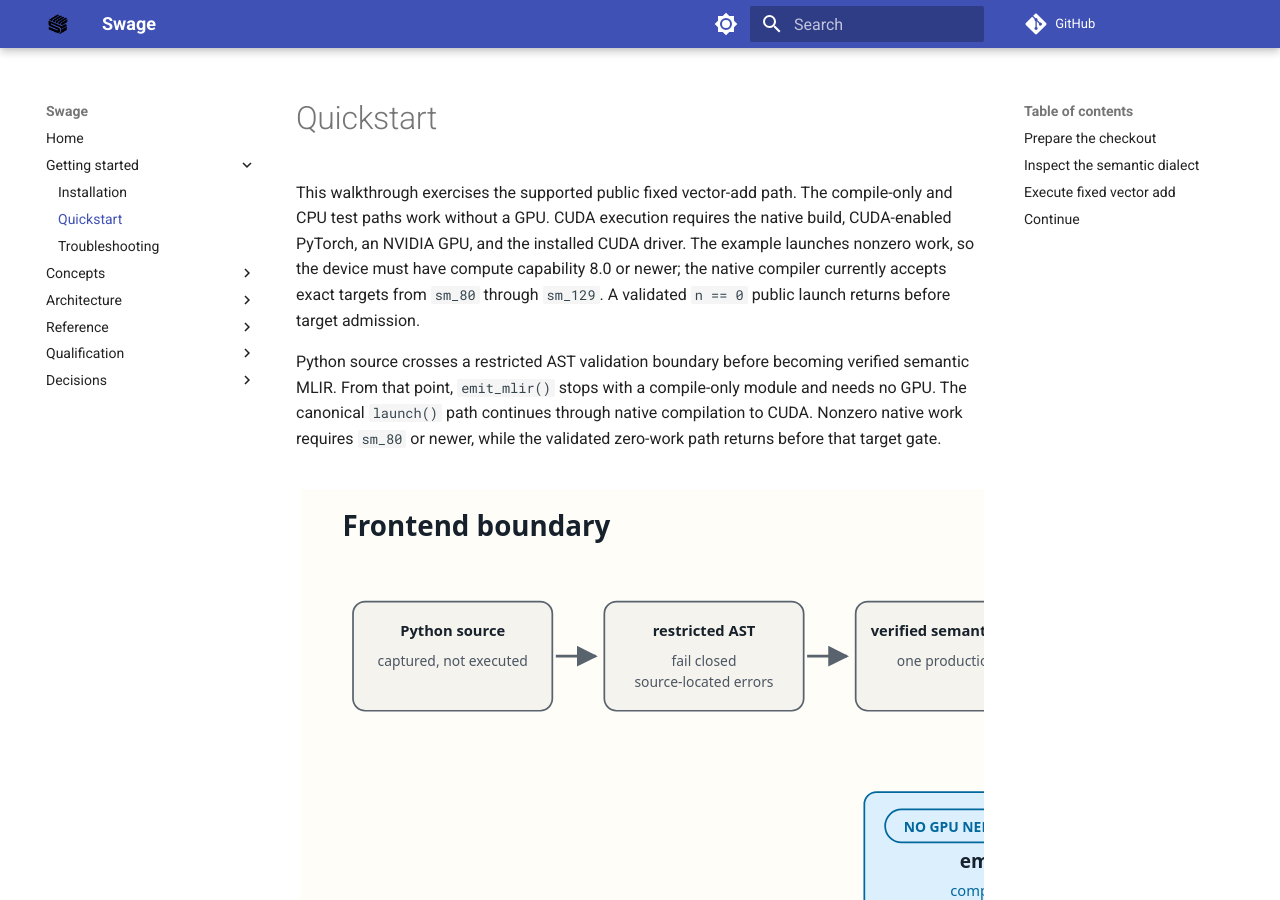
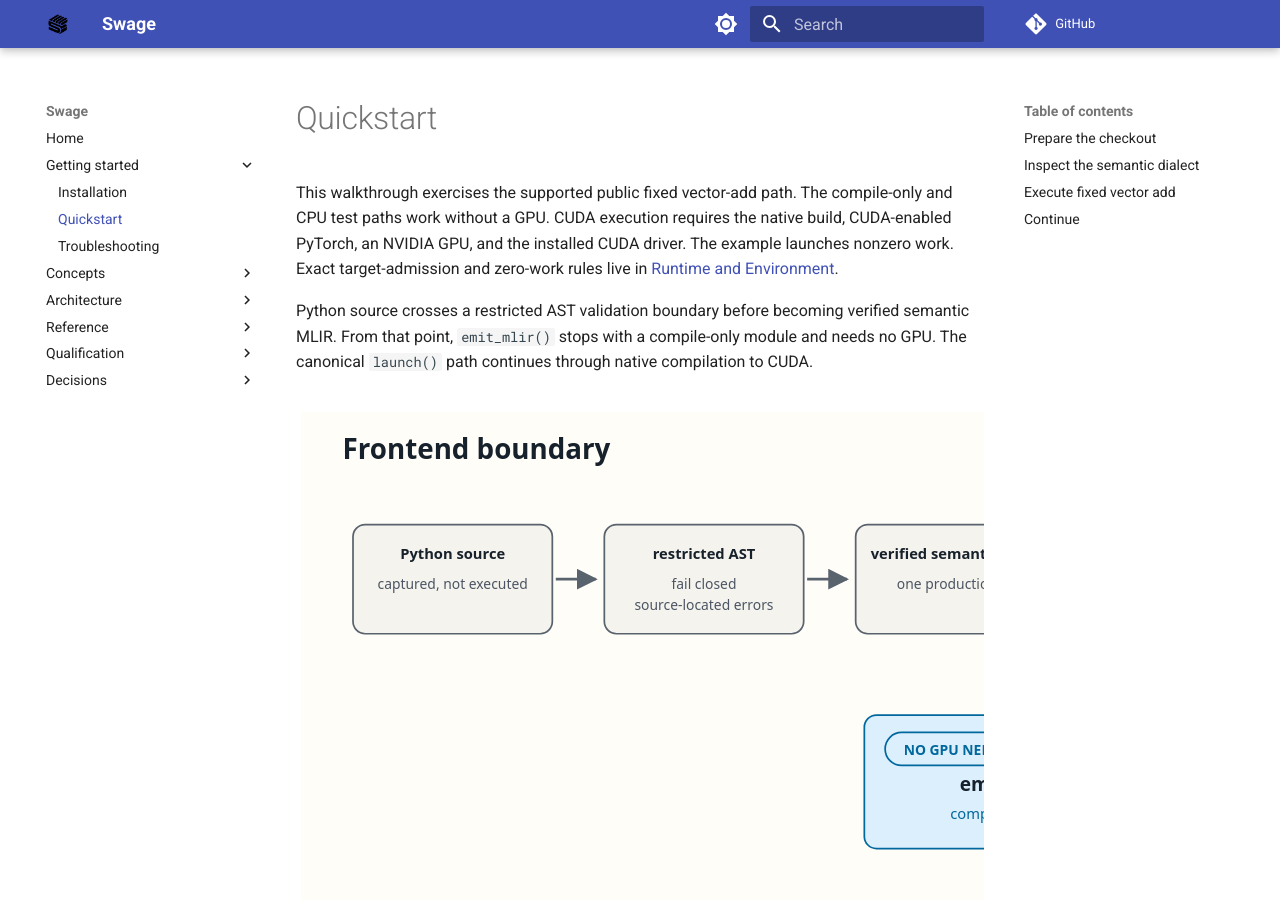
Before and after one commit to abhiksark/swage, an MkDocs documentation site: the page built from docs/quickstart.md, in a window 1280 px wide and 900 px high. Built offline with MkDocs 1.6.1 and Material for MkDocs 9.7.7, drawn with Linux system fonts in a browser that asks for light colours; comment, search, counter and statistics services are not loaded.

Commit message:
docs: centralize target admission rules

```diff
--- a/docs/quickstart.md
+++ b/docs/quickstart.md
@@ -5,16 +5,14 @@
 This walkthrough exercises the supported public fixed vector-add path. The
 compile-only and CPU test paths work without a GPU. CUDA execution requires
 the native build, CUDA-enabled PyTorch, an NVIDIA GPU, and the installed CUDA
-driver. The example launches nonzero work, so the device must have compute
-capability 8.0 or newer; the native compiler currently accepts exact targets
-from `sm_80` through `sm_129`. A validated `n == 0` public launch returns
-before target admission.
+driver. The example launches nonzero work. Exact target-admission and zero-work
+rules live in
+[Runtime and Environment](reference/runtime-environment.md).
 
 Python source crosses a restricted AST validation boundary before becoming
 verified semantic MLIR. From that point, `emit_mlir()` stops with a
 compile-only module and needs no GPU. The canonical `launch()` path continues
-through native compilation to CUDA. Nonzero native work requires `sm_80` or
-newer, while the validated zero-work path returns before that target gate.
+through native compilation to CUDA.
 
 <div class="doc-figure" tabindex="0" markdown="1">
 
```
Also changed, not shown: docs/getting-started/installation.md (+2 -4 lines), docs/getting-started/troubleshooting.md (+4 -5 lines).
